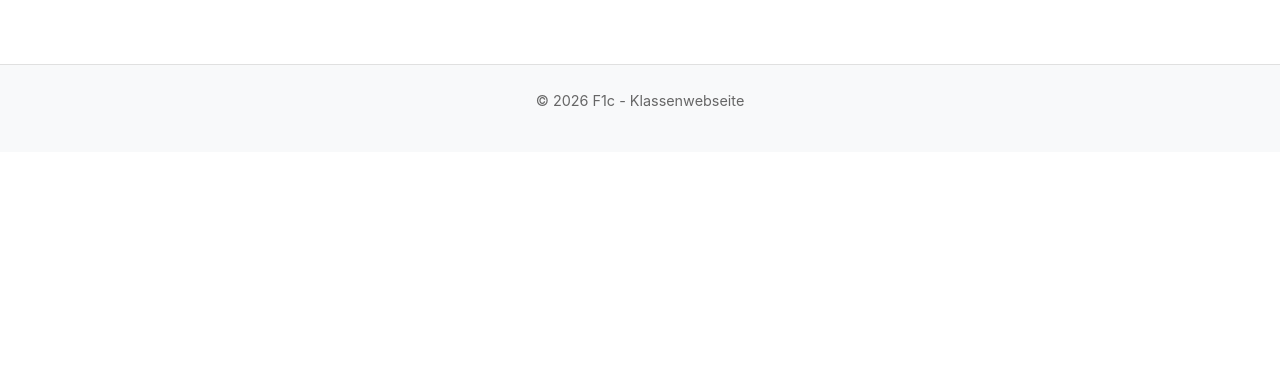
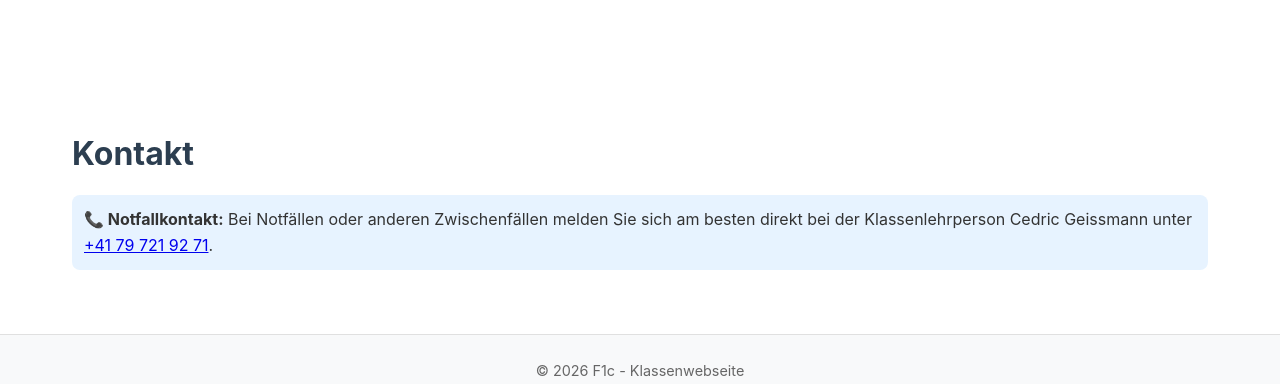
Before and after one commit to cedricgeissmann/F1c, a SvelteKit app: page /klassentag in a window 1280 px wide. Shown: the part 3799-4183 px from the top of the page. Before the commit the page ends 3951 px from the top, so only its background shows below. Built offline with nearby package versions, Linux system fonts and the light colour scheme; no server answers.

Commit message:
Notfall-Kontakt hinzugefügt.

```diff
--- a/src/routes/klassentag/+page.svelte
+++ b/src/routes/klassentag/+page.svelte
@@ -170,3 +170,14 @@
     />
   </div>
 </section>
+
+<section class="section">
+  <div class="container">
+    <h2 class="mb-2">Kontakt</h2>
+    <div class="list">
+      <div class="list__item" style="background: #e7f3ff; padding: 12px; border-radius: 8px;">
+        <strong>📞 Notfallkontakt:</strong> Bei Notfällen oder anderen Zwischenfällen melden Sie sich am besten direkt bei der Klassenlehrperson Cedric Geissmann unter <a href="tel:+41797219271">+41 79 721 92 71</a>.
+      </div>
+    </div>
+  </div>
+</section>
```
